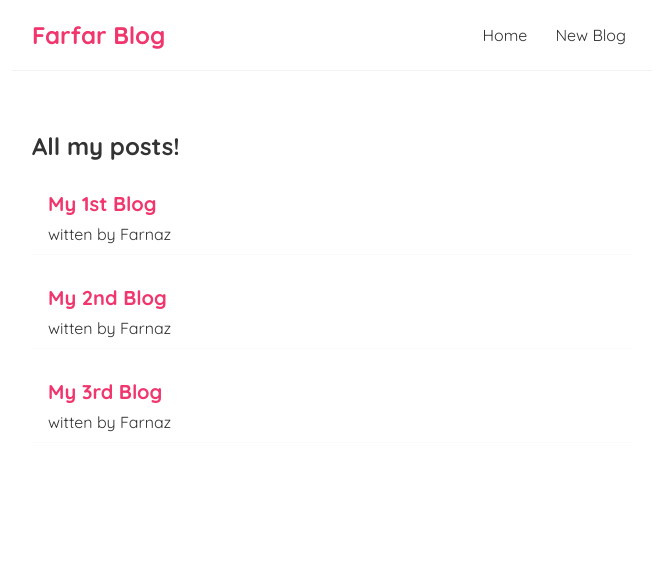
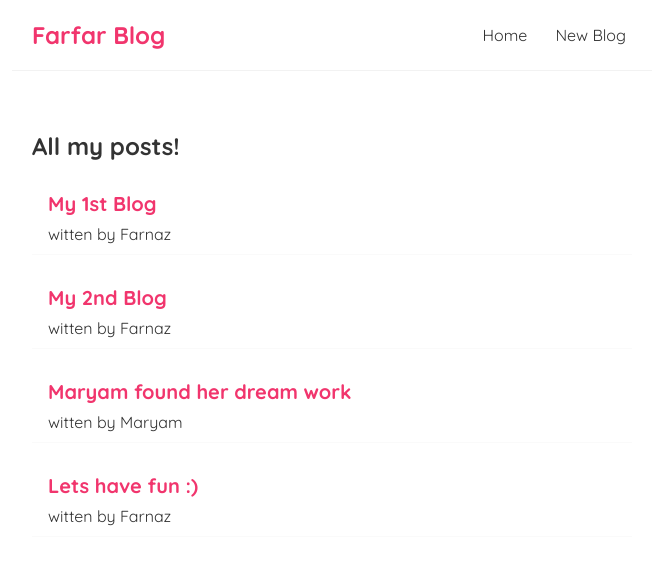
Before and after one commit to FarnazJamali/my-weblog, a React (Vite) app: page / in a window 1280 px wide. Shown: the top 564 px of the page, without its empty margins (308-964 px from the left). Built offline with nearby package versions, Linux system fonts and the light colour scheme; data requests are answered from the project's data file.

Commit message:
[MODIFIED] post and delete requests finished

```diff
--- a/Data/db.json
+++ b/Data/db.json
@@ -1,22 +1,28 @@
 {
-    "Blogs":[
+  "Blogs": [
     {
-            "id":1,
-            "title":"My 1st Blog",
-            "author":"Farnaz",
-            "body":"Lorem ipsum dolor sit amet, consectetur adipiscing elit, sed do eiusmod tempor incididunt ut labore et dolore magna aliqua. Duis tristique sollicitudin nibh sit amet commodo nulla facilisi. Libero id faucibus nisl tincidunt eget nullam non. Vitae semper quis lectus nulla at volutpat. Scelerisque in dictum non consectetur a. Ipsum a arcu cursus vitae. Sit amet luctus venenatis lectus magna. Lobortis feugiat vivamus at augue eget arcu dictum varius duis. Donec enim diam vulputate ut pharetra sit. Imperdiet dui accumsan sit amet. Diam sit amet nisl suscipit adipiscing bibendum. Sem nulla pharetra diam sit amet. Arcu vitae elementum curabitur vitae nunc sed velit dignissim. Nibh ipsum consequat nisl vel pretium lectus quam id."
+      "id": 1,
+      "title": "My 1st Blog",
+      "author": "Farnaz",
+      "body": "Lorem ipsum dolor sit amet, consectetur adipiscing elit, sed do eiusmod tempor incididunt ut labore et dolore magna aliqua. Duis tristique sollicitudin nibh sit amet commodo nulla facilisi. Libero id faucibus nisl tincidunt eget nullam non. Vitae semper quis lectus nulla at volutpat. Scelerisque in dictum non consectetur a. Ipsum a arcu cursus vitae. Sit amet luctus venenatis lectus magna. Lobortis feugiat vivamus at augue eget arcu dictum varius duis. Donec enim diam vulputate ut pharetra sit. Imperdiet dui accumsan sit amet. Diam sit amet nisl suscipit adipiscing bibendum. Sem nulla pharetra diam sit amet. Arcu vitae elementum curabitur vitae nunc sed velit dignissim. Nibh ipsum consequat nisl vel pretium lectus quam id."
     },
     {
-            "id":2,
-            "title":"My 2nd Blog",
-            "author":"Farnaz",
-            "body":  "Nulla pellentesque dignissim enim sit. Id consectetur purus ut faucibus pulvinar elementum. Netus et malesuada fames ac turpis egestas. Pharetra massa massa ultricies mi quis hendrerit. Etiam dignissim diam quis enim lobortis scelerisque. Neque gravida in fermentum et sollicitudin ac orci. Arcu dui vivamus arcu felis bibendum. Venenatis a condimentum vitae sapien pellentesque habitant morbi. A arcu cursus vitae congue mauris rhoncus. Ultrices mi tempus imperdiet nulla malesuada pellentesque elit eget. Tristique nulla aliquet enim tortor at auctor."
+      "id": 2,
+      "title": "My 2nd Blog",
+      "author": "Farnaz",
+      "body": "Nulla pellentesque dignissim enim sit. Id consectetur purus ut faucibus pulvinar elementum. Netus et malesuada fames ac turpis egestas. Pharetra massa massa ultricies mi quis hendrerit. Etiam dignissim diam quis enim lobortis scelerisque. Neque gravida in fermentum et sollicitudin ac orci. Arcu dui vivamus arcu felis bibendum. Venenatis a condimentum vitae sapien pellentesque habitant morbi. A arcu cursus vitae congue mauris rhoncus. Ultrices mi tempus imperdiet nulla malesuada pellentesque elit eget. Tristique nulla aliquet enim tortor at auctor."
     },
     {
-            "id":3,
-            "title":"My 3rd Blog",
-            "author":"Farnaz",
-            "body": "Ut morbi tincidunt augue interdum velit euismod in. Ultricies tristique nulla aliquet enim tortor at auctor. Iaculis at erat pellentesque adipiscing. Sociis natoque penatibus et magnis dis parturient montes nascetur. Quis vel eros donec ac odio. Non odio euismod lacinia at. Nec nam aliquam sem et. Ipsum suspendisse ultrices gravida dictum fusce. Sapien eget mi proin sed libero enim. Platea dictumst vestibulum rhoncus est pellentesque elit. Semper viverra nam libero justo. Ac turpis egestas integer eget aliquet nibh praesent tristique. Tristique senectus et netus et. Mattis enim ut tellus elementum sagittis vitae. Vitae tortor condimentum lacinia quis. Rhoncus est pellentesque elit ullamcorper dignissim cras tincidunt."
+      "author": "Maryam",
+      "title": "Maryam found her dream work",
+      "body": "Nulla facilisi morbi tempus iaculis urna id volutpat lacus. Tellus pellentesque eu tincidunt tortor aliquam nulla facilisi cras fermentum. Elementum eu facilisis sed odio. In tellus integer feugiat scelerisque varius morbi enim. Ullamcorper eget nulla facilisi etiam dignissim diam quis enim lobortis. Orci dapibus ultrices in iaculis nunc sed augue. Eget aliquet nibh praesent tristique magna sit. Etiam dignissim diam quis enim lobortis scelerisque fermentum dui faucibus. Diam sit amet nisl suscipit. Hac habitasse platea dictumst vestibulum rhoncus. Vestibulum mattis ullamcorper velit sed ullamcorper morbi tincidunt ornare. Feugiat scelerisque varius morbi enim nunc. Nunc aliquet bibendum enim facilisis gravida neque. Volutpat consequat mauris nunc congue nisi vitae. Aliquet nec ullamcorper sit amet risus nullam eget. Euismod in pellentesque massa placerat duis ultricies lacus sed. Suspendisse ultrices gravida dictum fusce. Vulputate eu scelerisque felis imperdiet.\n\nPretium fusce id velit ut tortor pretium. Morbi blandit cursus risus at ultrices mi tempus. Cras ornare arcu dui vivamus arcu felis bibendum ut tristique. Scelerisque varius morbi enim nunc. Eget magna fermentum iaculis eu. Habitant morbi tristique senectus et netus et malesuada fames. Amet dictum sit amet justo. Consectetur purus ut faucibus pulvinar elementum integer enim neque. Viverra ipsum nunc aliquet bibendum enim facilisis gravida. Nisi lacus sed viverra tellus in hac habitasse.",
+      "id": 4
+    },
+    {
+      "author": "Farnaz",
+      "title": "Lets have fun :)",
+      "body": "Ac felis donec et odio. Tempor nec feugiat nisl pretium fusce id velit. Amet venenatis urna cursus eget nunc scelerisque viverra mauris in. Donec ultrices tincidunt arcu non sodales neque sodales ut. Diam sollicitudin tempor id eu. Erat imperdiet sed euismod nisi porta lorem mollis aliquam. Tristique nulla aliquet enim tortor at. Sit amet commodo nulla facilisi nullam vehicula ipsum. Facilisis leo vel fringilla est ullamcorper eget nulla facilisi etiam. Blandit libero volutpat sed cras ornare arcu dui vivamus arcu. Purus gravida quis blandit turpis cursus. Pulvinar etiam non quam lacus suspendisse faucibus interdum posuere lorem.",
+      "id": 5
     }
   ]
 }
--- a/src/App.jsx
+++ b/src/App.jsx
@@ -12,7 +12,7 @@ function App() {
           <Navbar />
           <div className="content">
             <Routes>
-              <Route path="/blog/:id" element={<Blogdetails />}></Route>
+              <Route path="/Blogs/:id" element={<Blogdetails />}></Route>
               <Route path="/create" element={<Create />}></Route>
               <Route path="/" exact element={<Home />}></Route>
             </Routes>
--- a/src/components/Blog.jsx
+++ b/src/components/Blog.jsx
@@ -1,18 +1,18 @@
-import { Link } from "react-router-dom";
+import { Link, useNavigate, useParams } from "react-router-dom";
+import useFetch from "./useFetch";
 
 const Blog = ({ blogs, title }) => {
-
-
   return (
     <>
       <div className="blog-list">
         <h2>{title}</h2>
         {blogs.map((blog) => (
           <div className="blog-preview" key={blog.id}>
-            <Link to={`blog/${blog.id}`}>
+            <Link to={`Blogs/${blog.id}`}>
               <h2>{blog.title}</h2>
               <p> witten by {blog.author}</p>
             </Link>
+
           </div>
         ))}
       </div>
--- a/src/components/Blogdetails.jsx
+++ b/src/components/Blogdetails.jsx
@@ -1,10 +1,19 @@
 import { useEffect } from "react";
-import { Link, useParams } from "react-router-dom";
+import { Link, useNavigate, useParams } from "react-router-dom";
 import useFetch from "./useFetch";
 
 const Blogdetails = () => {
   const { id } = useParams();
   const { data: blog, loading } = useFetch("http://localhost:8000/Blogs/" + id);
+   const navigate = useNavigate();
+   const handleDelete = () => {
+     fetch("http://localhost:8000/Blogs/" + blog.id, {
+       method: "DELETE",
+     }).then(() => {
+        navigate("/");
+       console.log("deleted" + blog.id);
+     });
+   };
   return (
     <>
       <div className="blog-details">
@@ -15,6 +24,7 @@ const Blogdetails = () => {
             <h2>Blog {id}</h2>
             <p>written by {blog.author}</p>
             <p>{blog.body}</p>
+            <button onClick={handleDelete}>Delete</button>
           </article>
         )}
       </div>
```
Lines whose indentation alone changed are shown as unchanged.
